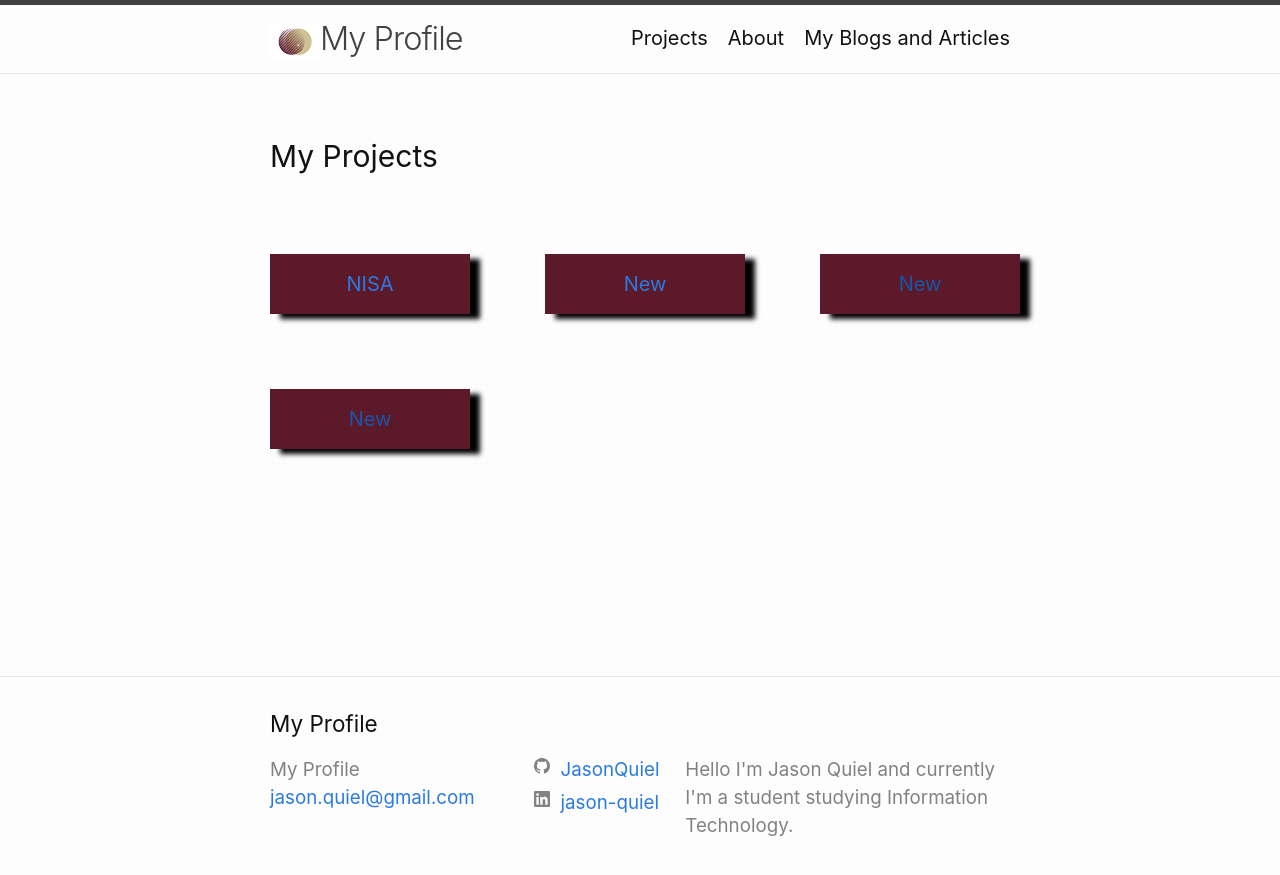
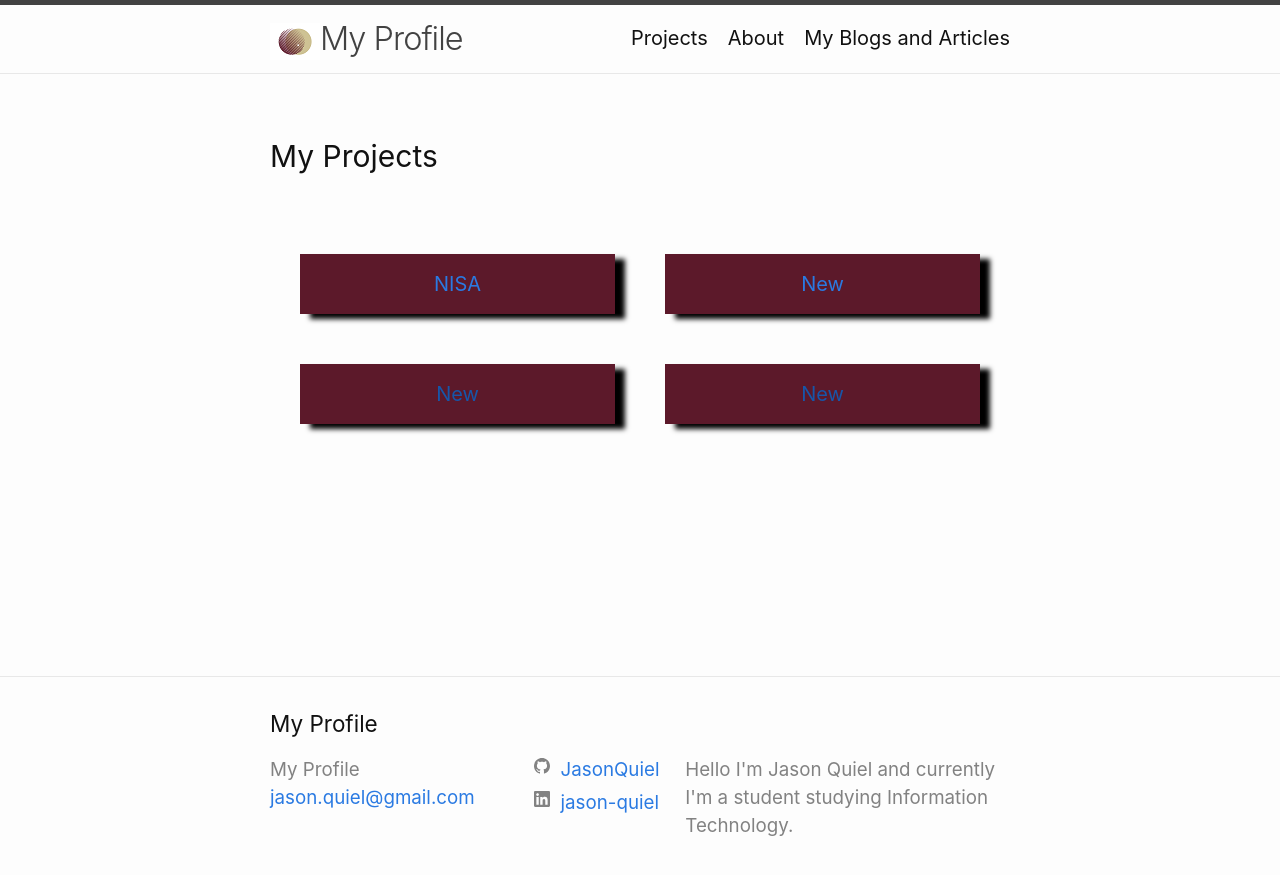
Before and after one commit to JasonQuiel/jasonquiel.github.io, a Jekyll site: the page built from Projects.html, in a window 1280 px wide. Shown: the top 875 px of the page. Built offline with Jekyll 4.4.1, drawn with Linux system fonts in a browser that asks for light colours.

Commit message:
responsive

```diff
--- a/Projects.html
+++ b/Projects.html
@@ -12,11 +12,13 @@ title: Projects
 
 .grid {
   display: grid;
-  grid-template-columns: 200px 200px 200px;
-  grid-gap: 75px;
+  grid-template-columns: 100px 100px 100px;
+  grid-gap: 50px;
   text-align: center;
   font-size: 20px;
+  grid-template-columns: repeat(auto-fit, minmax(300px, 1fr));
 }
+
 
 .fcc-btn {
   background-color: #5C192A;
@@ -25,14 +27,17 @@ title: Projects
   text-decoration: none;
   box-shadow: 10px 5px 5px #000;
   cursor: pointer;
+  grid-template-columns: repeat(auto-fit, minmax(300px, 1fr));
 }
 
 .fcc-btn:hover {
   background-color: #CEC294;
 }
 
+
+
 </style>
-
+<div class="wrapper">
 <div class="grid">
     <div class="fcc-btn"><a href="https://www.nisaorganisation.com/">NISA</a></div>
     <div class="fcc-btn"><a href="https://jasonquiel.github.io/new.html">New</a></div>
@@ -42,3 +47,4 @@ title: Projects
 
 
   </div>
+</div>
--- a/_layouts/default.html
+++ b/_layouts/default.html
@@ -1,6 +1,6 @@
 <!DOCTYPE html>
 <html lang="{{ page.lang | default: site.lang | default: "en" }}">
-
+  <meta name="viewport" content="width=device-width, initial-scale=1">
   {%- include head.html -%}
 
   <body>
```
